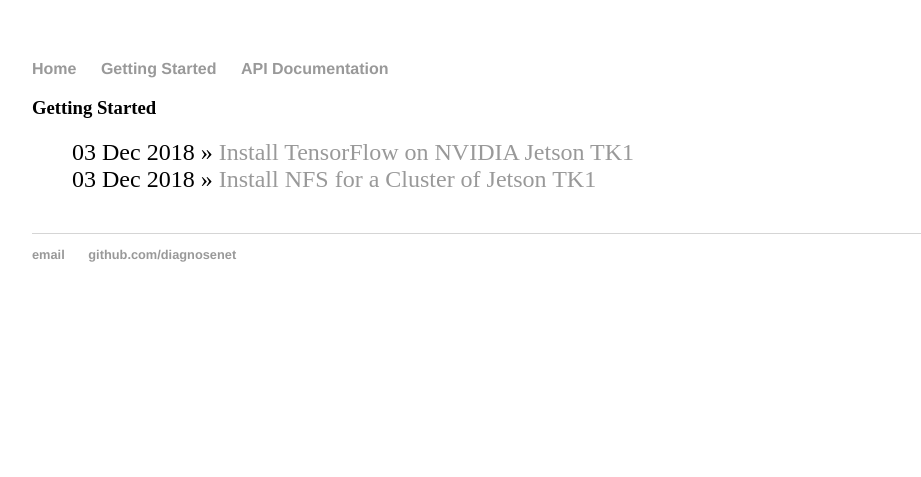
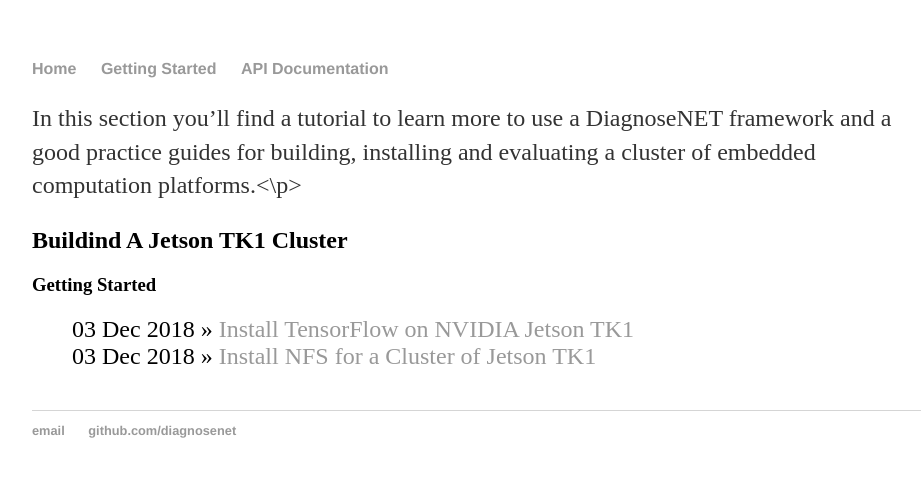
Before and after one commit to diagnosenet/diagnosenet.github.io, a Jekyll site: the page built from getstarted/index.html, in a window 1280 px wide. Shown: the top 477 px of the page, without its empty margins (160-1081 px from the left). Built offline with Jekyll 4.4.1, drawn with Linux system fonts in a browser that asks for light colours.

Commit message:
Update index.html

```diff
--- a/getstarted/index.html
+++ b/getstarted/index.html
@@ -2,7 +2,10 @@
 layout: default
 title: Getting Started
 ---
+  <p>In this section you’ll find a tutorial to learn more to use a DiagnoseNET framework and a good practice guides for building,
+	  installing and evaluating a cluster of embedded computation platforms.<\p>
 
+  <h2>Buildind A Jetson TK1 Cluster</h2>
   <h3>{{ page.title }}</h3>
 	<ul class="posts">
 
```
